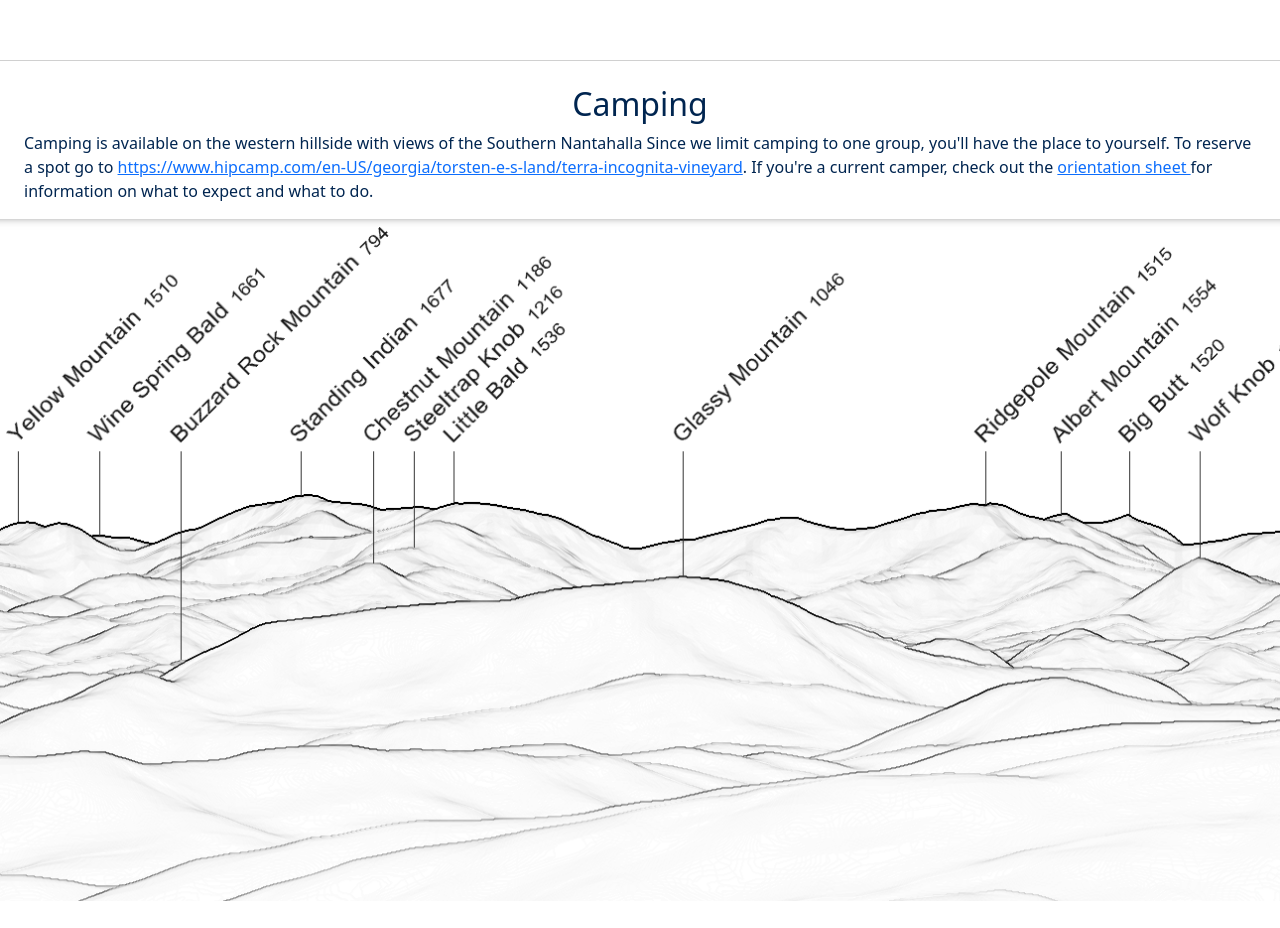
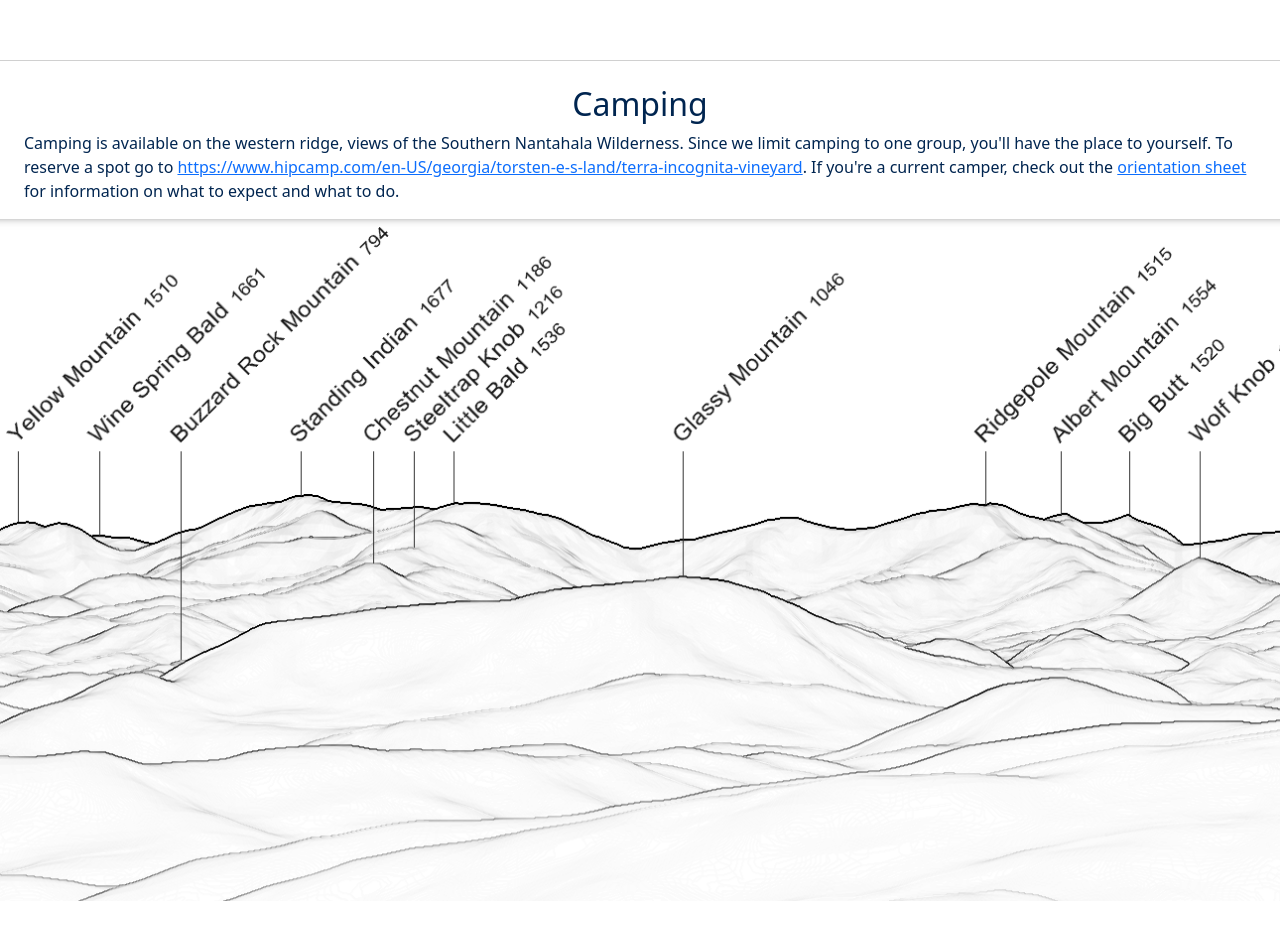
Before and after one commit to tors10e/terra, a React (Create React App) app: page /overnighting in a window 1280 px wide. Shown: the part 980-1908 px from the top of the page. Built offline with nearby package versions, Linux system fonts and the light colour scheme.

Commit message:
Small changes

```diff
--- a/src/overnighting/overnighting.js
+++ b/src/overnighting/overnighting.js
@@ -27,7 +27,7 @@ function Camping(props) {
     return (
         <div className="topic topic-odd section-heading">
             <h2 id="camping">Camping</h2>
-            <p>Camping is available on the western hillside with views of the Southern Nantahalla Since we limit
+            <p>Camping is available on the western ridge, views of the Southern Nantahala Wilderness. Since we limit
                 camping to one group, you'll have the place to yourself. To reserve a spot go to <a
                     href="https://www.hipcamp.com/en-US/georgia/torsten-e-s-land/terra-incognita-vineyard"
                     target="_blank">
```
